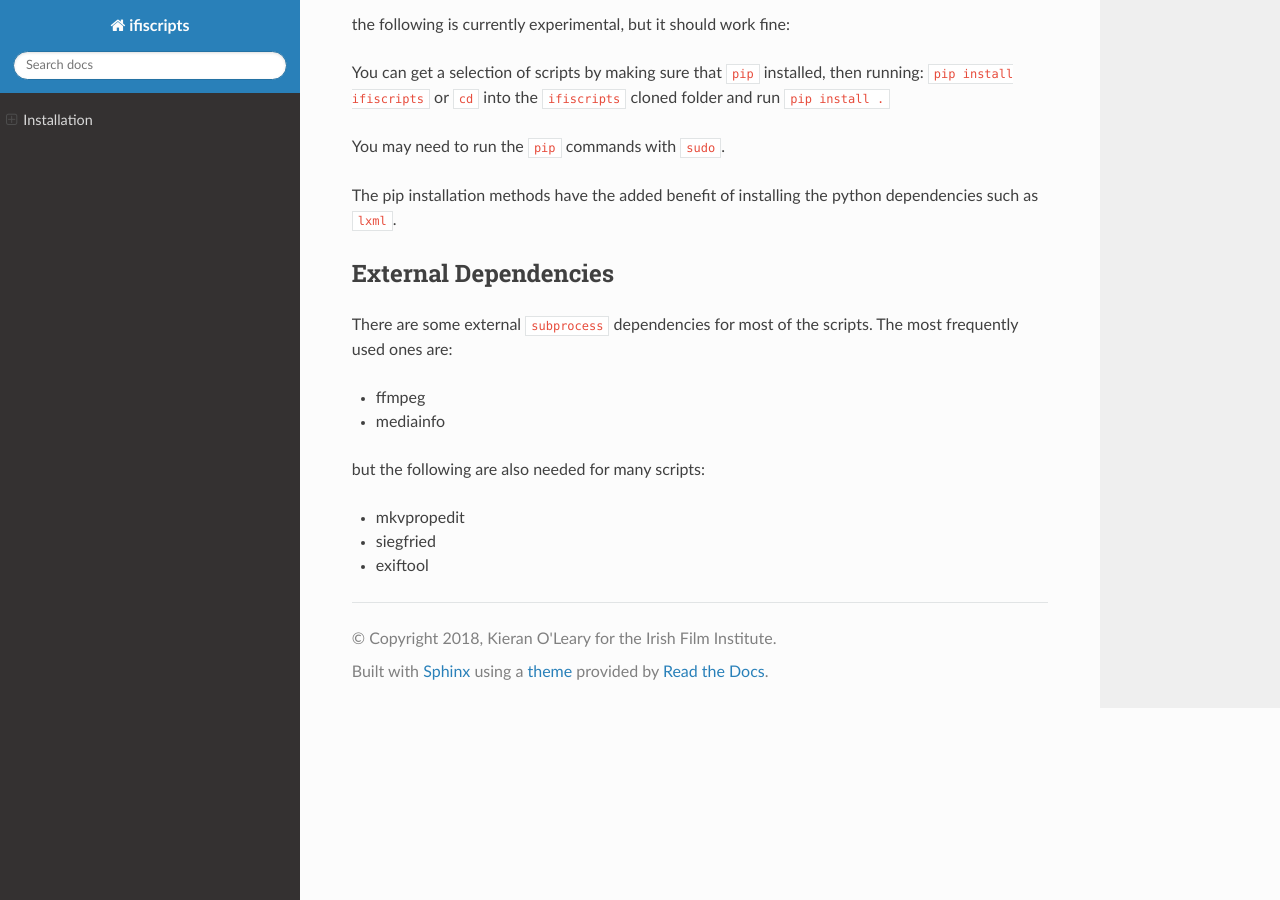
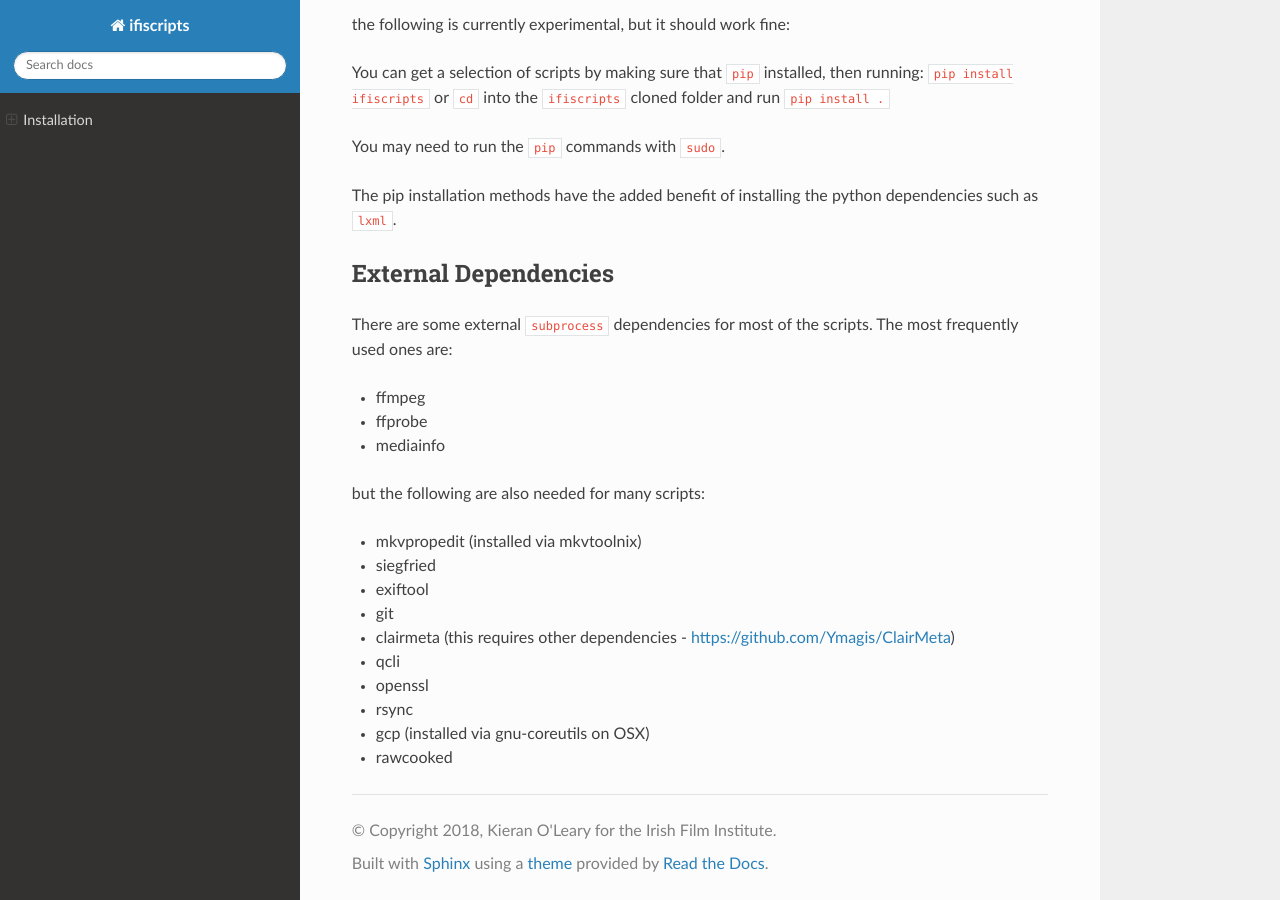
Before and after one commit to kieranjol/IFIscripts, a Sphinx documentation site: the page built from docs/installation.rst, in a window 1280 px wide and 900 px high, scrolled down 651 px. Built offline with Sphinx 7.4.7 and the Read the Docs theme 2.0.0, drawn with Linux system fonts in a browser that asks for light colours.

Commit message:
docs - update external dependencies

```diff
--- a/docs/installation.rst
+++ b/docs/installation.rst
@@ -33,10 +33,18 @@ External Dependencies
 There are some external ``subprocess`` dependencies for most of the scripts. The most frequently used ones are:
 
 * ffmpeg
+* ffprobe
 * mediainfo
 
 but the following are also needed for many scripts:
 
-* mkvpropedit
+* mkvpropedit (installed via mkvtoolnix)
 * siegfried
 * exiftool
+* git
+* clairmeta (this requires other dependencies - https://github.com/Ymagis/ClairMeta)
+* qcli
+* openssl
+* rsync
+* gcp (installed via gnu-coreutils on OSX)
+* rawcooked
```
